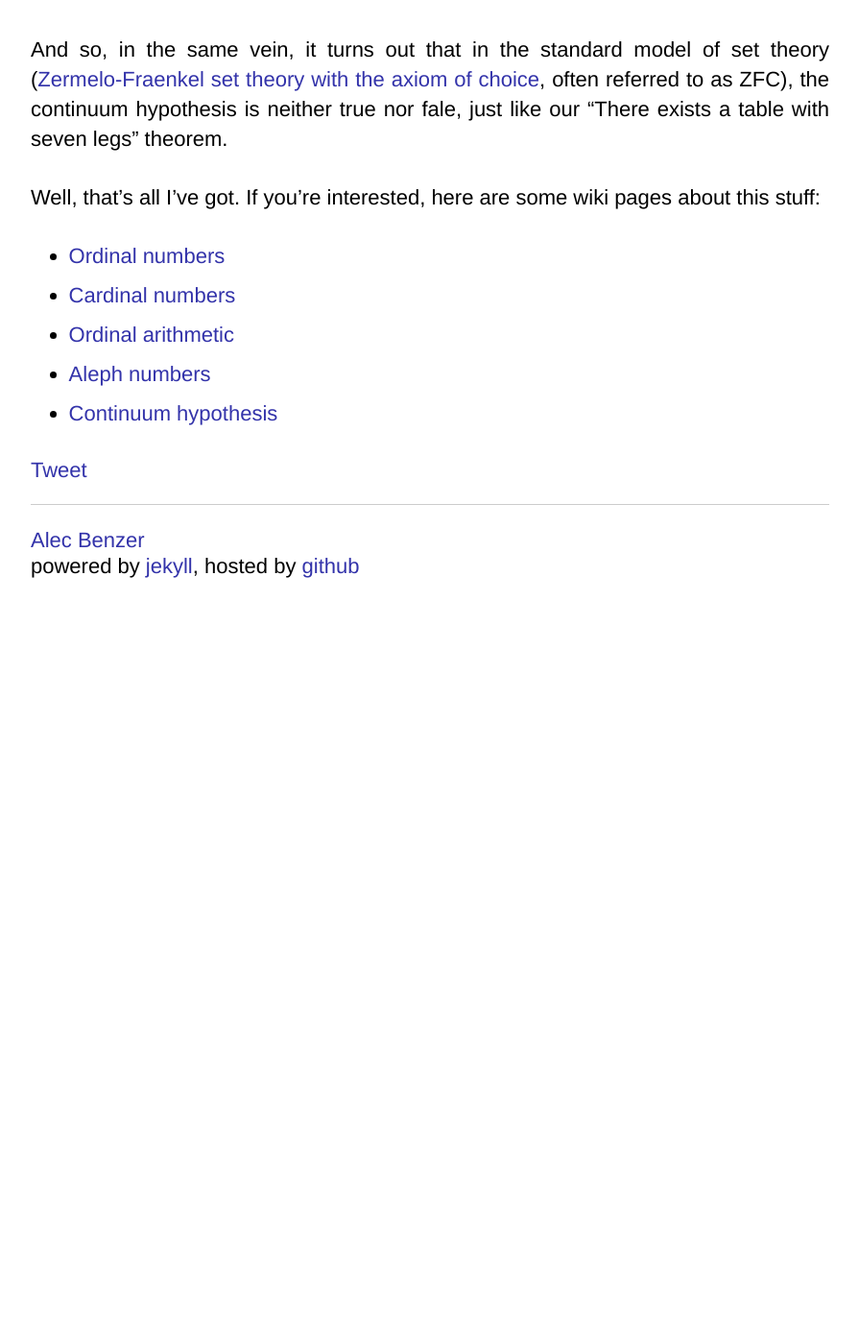
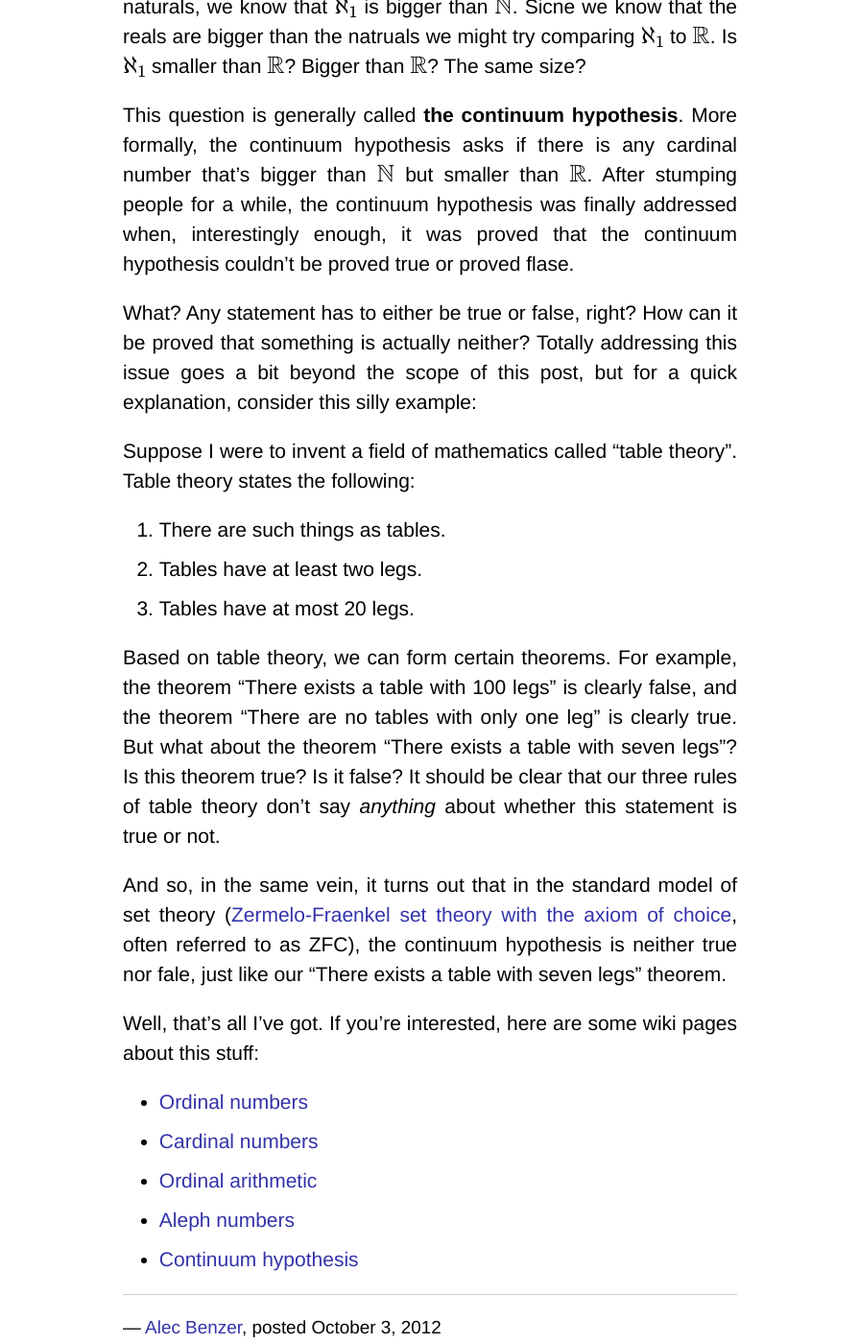
Before and after one commit to AlecBenzer/alecbenzer.github.com, a Jekyll site: the page built from _posts/2012-10-03-ordinals-and-cardinals.md, in a window 1280 px wide and 1400 px high, scrolled down 9464 px. Shown: the whole window at 96% size, without its empty margins (192-1087 px from the left). Built offline with Jekyll 4.4.1, drawn with Linux system fonts in a browser that asks for light colours; formulas are drawn with MathJax 3; comment, search, counter and statistics services are not loaded; before the commit the page ends 10094 px from its top, so only the background shows below that.

Commit message:
still crazy

```diff
--- a/_layouts/post.html
+++ b/_layouts/post.html
@@ -5,19 +5,16 @@
     <div id="page">
       <div id="content">
         {% if page.title %}
-        <h1 id="page-title">
-          <small>{{page.date | date: "%B %_d, %Y"}}</small>
-          <hr />
+        <h1 id="post-title">
+          <!--<small>{{page.date | date: "%B %_d, %Y"}}</small>
+          <hr />-->
           <a href="{{page.url}}">{{ page.title }}</a>
         </h1>
         {% endif %}
         {{ content }}
-        <a href="https://twitter.com/share" class="twitter-share-button" data-via="alecbenzer" data-count="none">Tweet</a>
-        <script>!function(d,s,id){var js,fjs=d.getElementsByTagName(s)[0],p=/^http:/.test(d.location)?'http':'https';if(!d.getElementById(id)){js=d.createElement(s);js.id=id;js.src=p+'://platform.twitter.com/widgets.js';fjs.parentNode.insertBefore(js,fjs);}}(document, 'script', 'twitter-wjs');</script>
         <hr />
         <div id="footer">
-          <a href="/">Alec Benzer</a><br />
-          powered by <a href="http://jekyllrb.com/">jekyll</a>, hosted by <a href="http://pages.github.com/">github</a>
+          &mdash; <a href="/">Alec Benzer</a>, posted {{page.date | date: "%B %_d, %Y"}}<br />
           <br /><br />
         </div>
       </div>
--- a/css/style.css
+++ b/css/style.css
@@ -13,18 +13,18 @@ a:hover {
 #content {
   padding-top: 45px;
   margin: auto;
-  width: 65%;
+  width: 50%;
   font-family: Helvetica, Arial, sans-serif;
-  font-size: 22px; }
+  font-size: 21px; }
   #content p {
-    margin-bottom: 30px;
+    margin-bottom: 20px;
     line-height: 31px;
     text-align: justify; }
     #content p code {
       font-family: "Dejavu Sans Mono", "Consolas", "Menlo", "Monaco", monospace;
       font-size: 18px; }
   #content pre {
-    margin-bottom: 30px;
+    margin-bottom: 20px;
     border-left: 1px #bbb solid;
     padding-left: 30px; }
     #content pre code {
@@ -48,16 +48,15 @@ a:hover {
     #content h1 small {
       display: block;
       font-weight: 400;
-      font-size: 19.8px;
+      font-size: 18.9px;
       color: #666666;
       font-style: italic; }
   #content h2 {
     margin-bottom: 15px;
-    margin-top: 42px;
-    font-size: 27px; }
+    margin-top: 28px;
+    font-size: 26px; }
   #content ul, #content ol {
-    margin-bottom: 30px;
-    width: 65%; }
+    margin-bottom: 20px; }
     #content ul li, #content ol li {
       margin-bottom: 10px;
       line-height: 31px; }
@@ -84,14 +83,14 @@ a:hover {
     color: black;
     text-decoration: underline; }
   .post-div .date {
-    font-size: 19.8px;
+    font-size: 18.9px;
     color: #333333; }
 
 #bio p {
   text-align: left; }
 
 #footnotes p {
-  font-size: 17.6px; }
+  font-size: 16.8px; }
 
 #footer {
-  font-size: 22px; }
+  font-size: 18.9px; }
```
Also changed, not shown: css/style.scss (+6 -6 lines).
